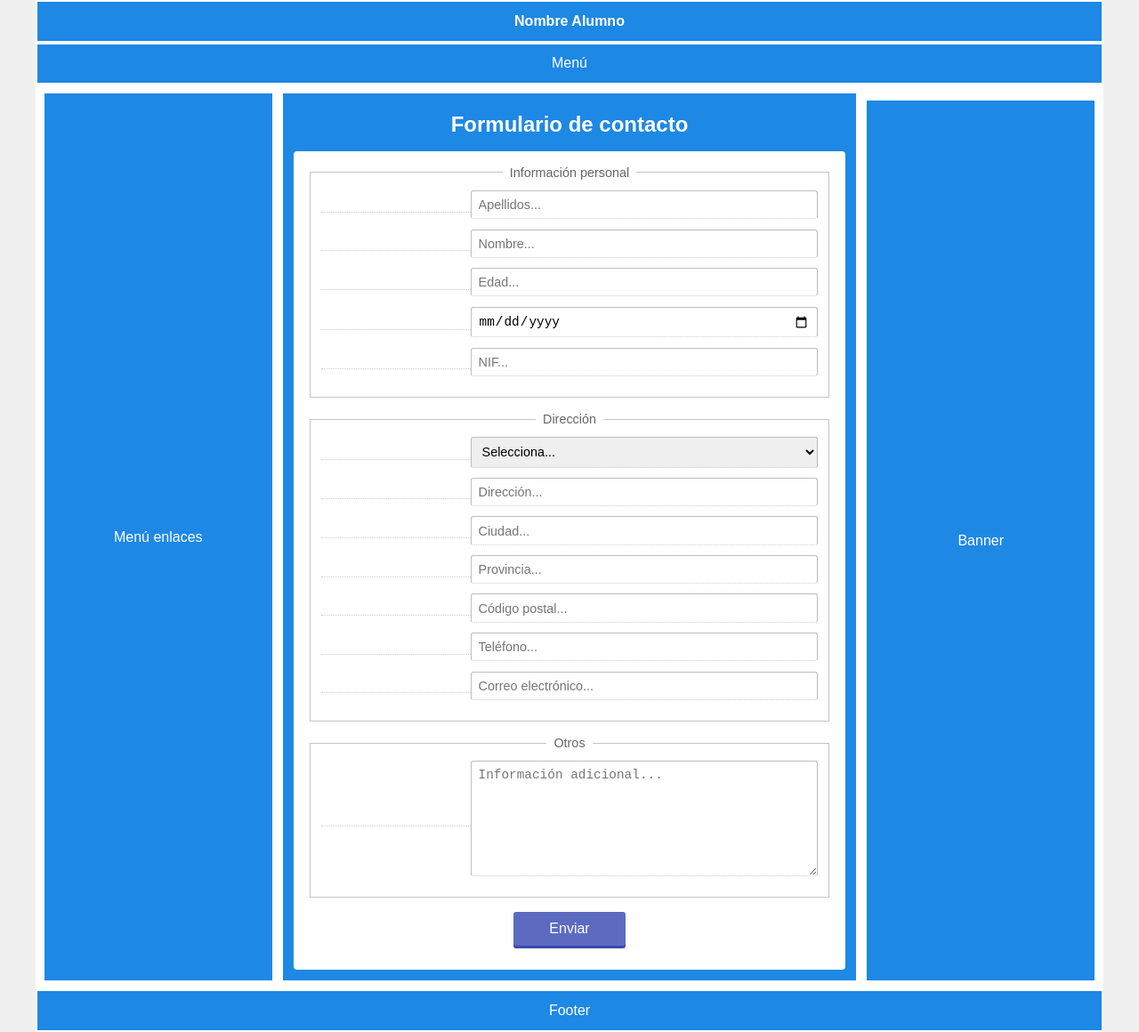
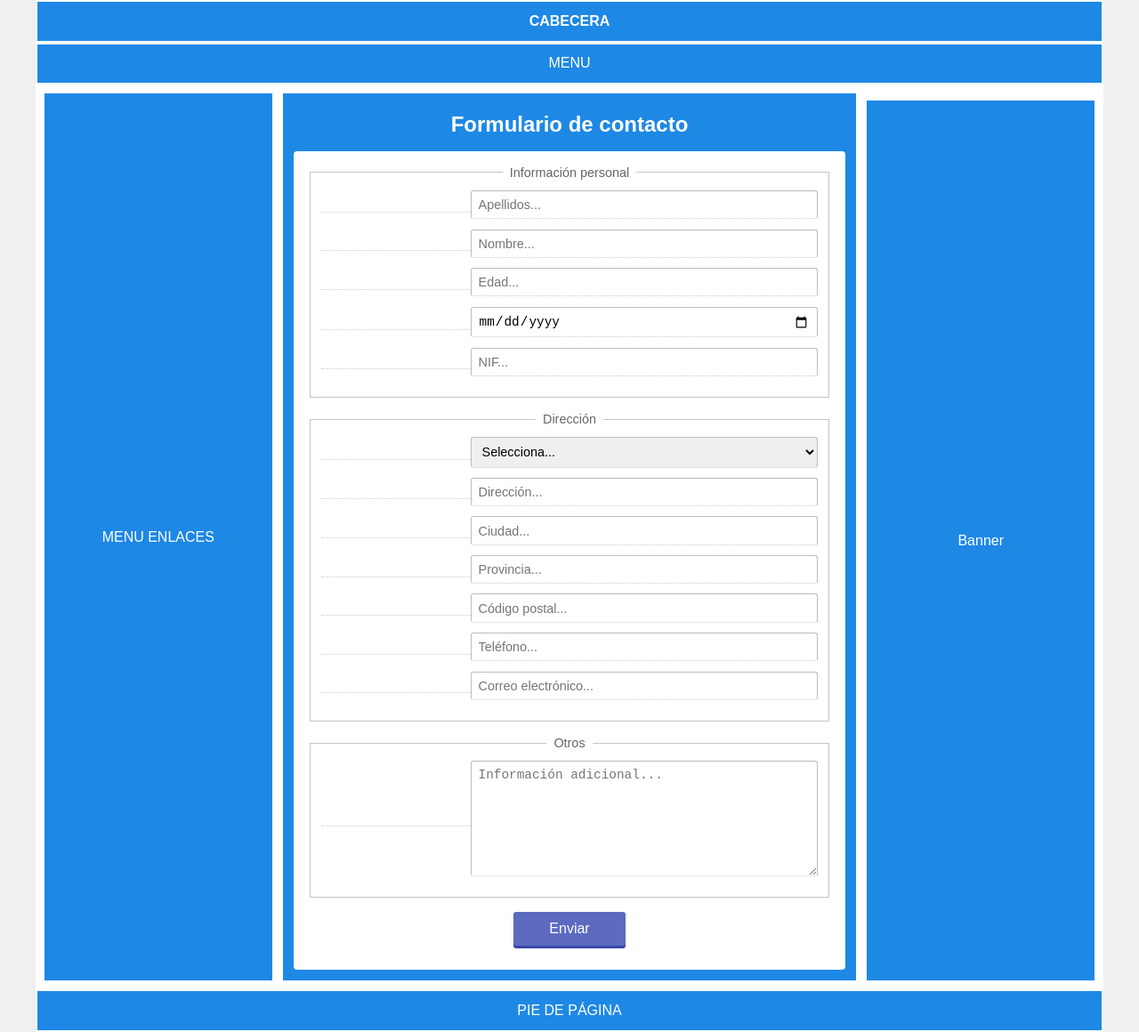
Before and after one commit to sigma-2/DIW-EjemploCompleto, a plain HTML site: page index.html in a window 1280 px wide. Shown: the whole page at 89% size. Drawn offline with Linux system fonts and the light colour scheme.

Commit message:
Updating

```diff
--- a/index.html
+++ b/index.html
@@ -2,7 +2,7 @@
 <html lang="es">
 <head>
     <meta charset="UTF-8">
-    <title>Examen DIW 1ª Evaluación – Maqueta responsive</title>
+    <title>Ejemplo Completo – Maqueta responsive</title>
     <meta name="viewport" content="width=device-width, initial-scale=1.0">
     <link rel="stylesheet" href="style.css">
 </head>
@@ -10,16 +10,16 @@
 <div class="page">
 
     <header class="cabecera">
-        Nombre Alumno
+        CABECERA
     </header>
 
     <nav class="menu-principal">
-        Menú
+        MENU
     </nav>
 
     <main class="contenido">
         <aside class="menu-lateral">
-            Menú enlaces
+            MENU ENLACES
         </aside>
 
         <section class="formulario">
@@ -152,7 +152,7 @@
     </main>
 
     <footer class="pie">
-        Footer
+        PIE DE PÁGINA
     </footer>
 
 </div>
```
